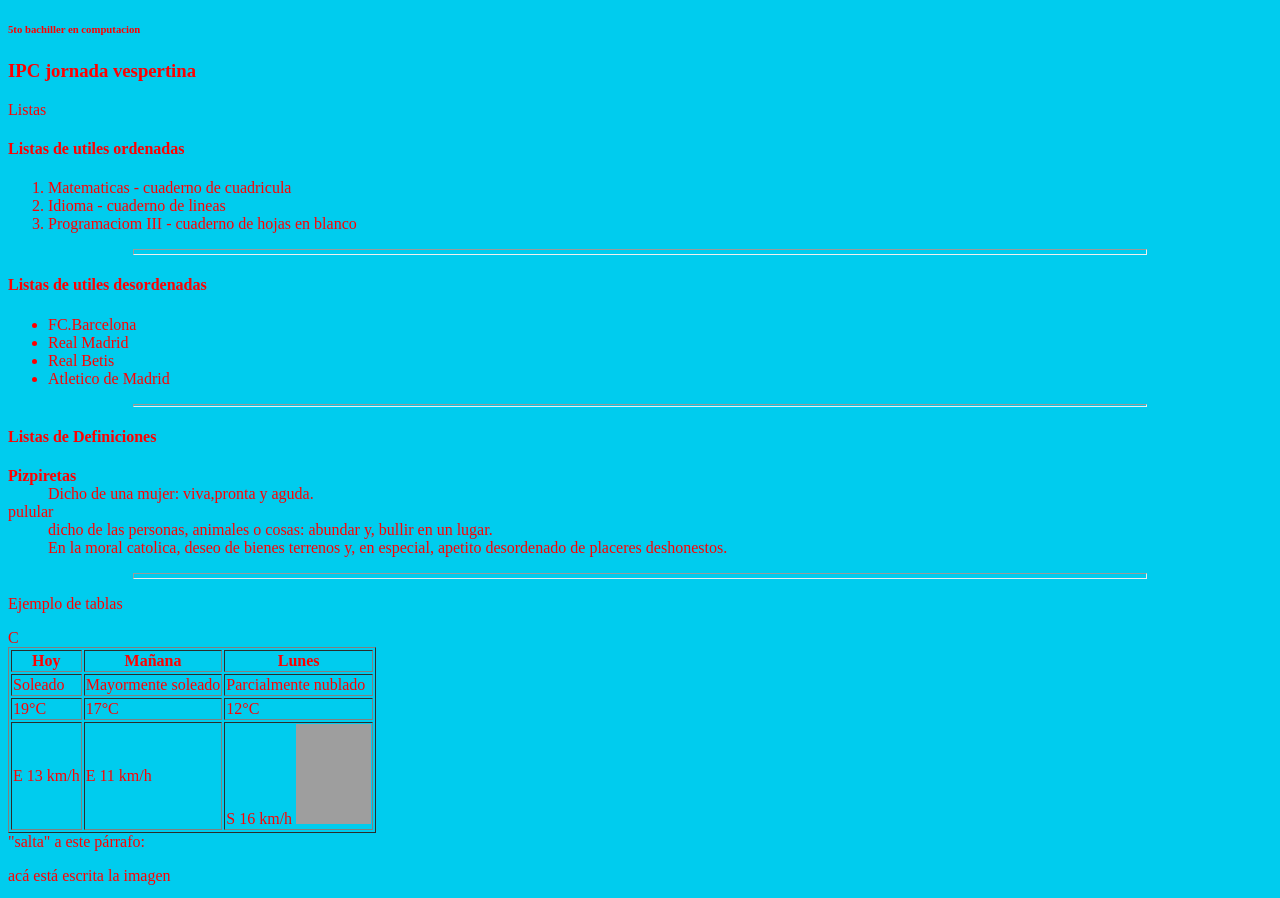
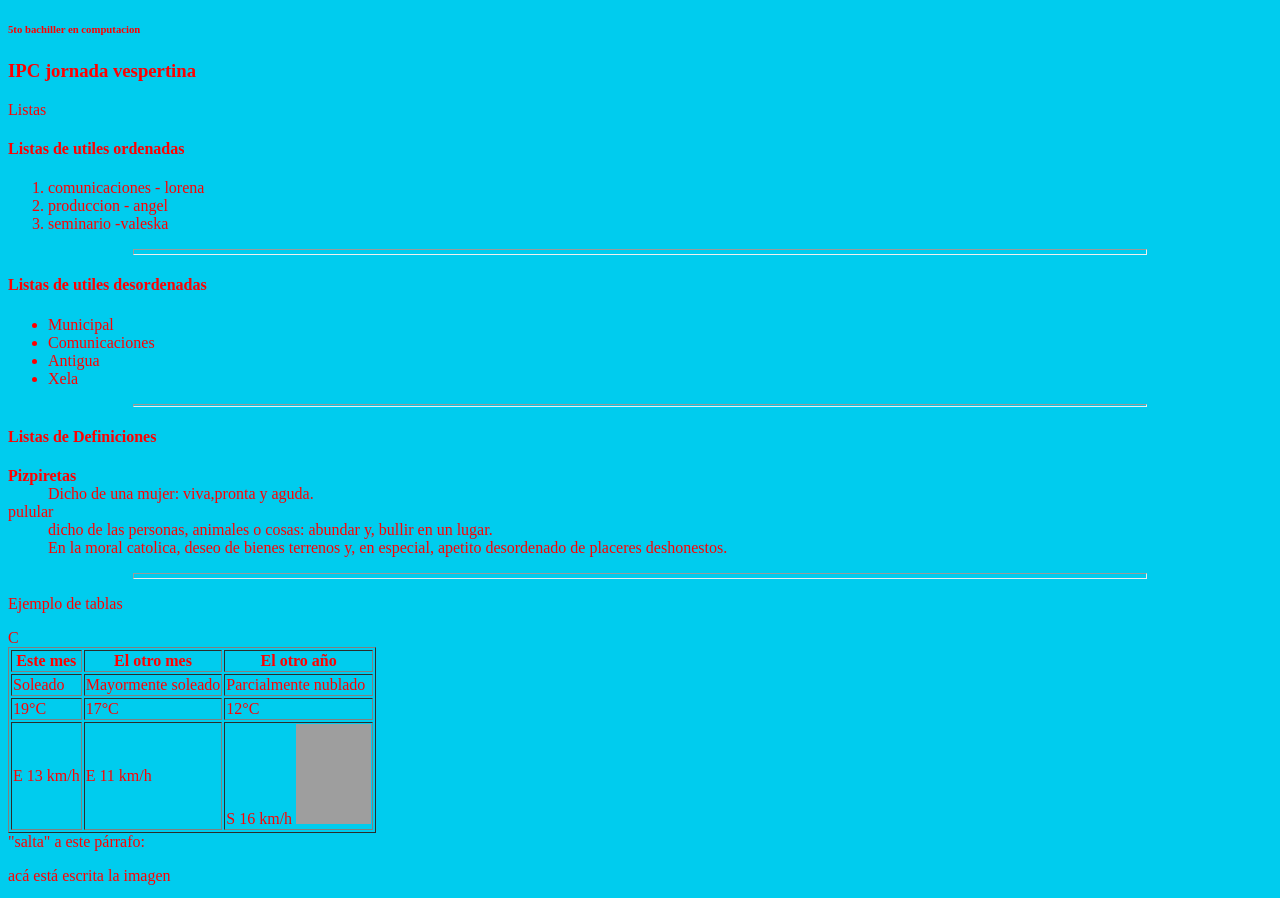
Before and after one commit to BryanAntonioPerezSantiago/trabajo, a plain HTML site: page index.html in a window 1280 px wide. Shown: the part 199-1097 px from the top of the page. Drawn offline with Linux system fonts and the light colour scheme; grey boxes are pictures that could not be loaded.

Commit message:
Update index.html

```diff
--- a/index.html
+++ b/index.html
@@ -47,18 +47,18 @@ color: #ffffff
 <p id="listas">Listas</p>
 <h4>Listas de utiles ordenadas</h4>
 <ol>
-<li>Matematicas - cuaderno de cuadricula </li>
-<li>Idioma - cuaderno de lineas</li>
-<li>Programaciom III - cuaderno de hojas en blanco</li>
+<li>comunicaciones - lorena </li>
+<li>produccion - angel</li>
+<li>seminario  -valeska</li>
  </ol>
 
  <hr size="6" width="80%">
  <h4>Listas de utiles desordenadas</h4>
  <ul>
-  <li>FC.Barcelona</li>
-  <li>Real Madrid</li>
-  <li>Real Betis</li>
-  <li>Atletico de Madrid</li>
+  <li>Municipal</li>
+  <li>Comunicaciones</li>
+  <li>Antigua</li>
+  <li>Xela</li>
 </ul>
 
    <hr size="3" width="80%">
@@ -77,11 +77,11 @@ color: #ffffff
 
     <tr>
 
-    <th>Hoy</th>
+    <th>Este mes</th>
 
-    <th>Mañana</th>
+    <th>El otro mes</th>
 
-    <th>Lunes</th>
+    <th>El otro año</th>
 
     </tr>
 
```
